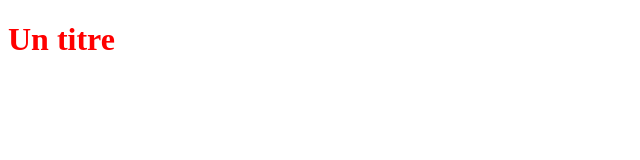
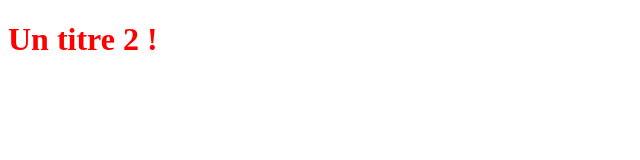
Before and after one commit to KillianAnderson/PremierProjet, a plain HTML site: page index.html in a window 1280 px wide. Shown: the full height of the page, 0-640 px from the left. Drawn offline with Linux system fonts and the light colour scheme.

Commit message:
Titre numéro 2

```diff
--- a/index.html
+++ b/index.html
@@ -8,7 +8,7 @@
     <title>Document</title>
 </head>
 <body>
-    <h1>Un titre</h1>
+    <h1>Un titre 2 !</h1>
 
 </body>
 </html>
```
